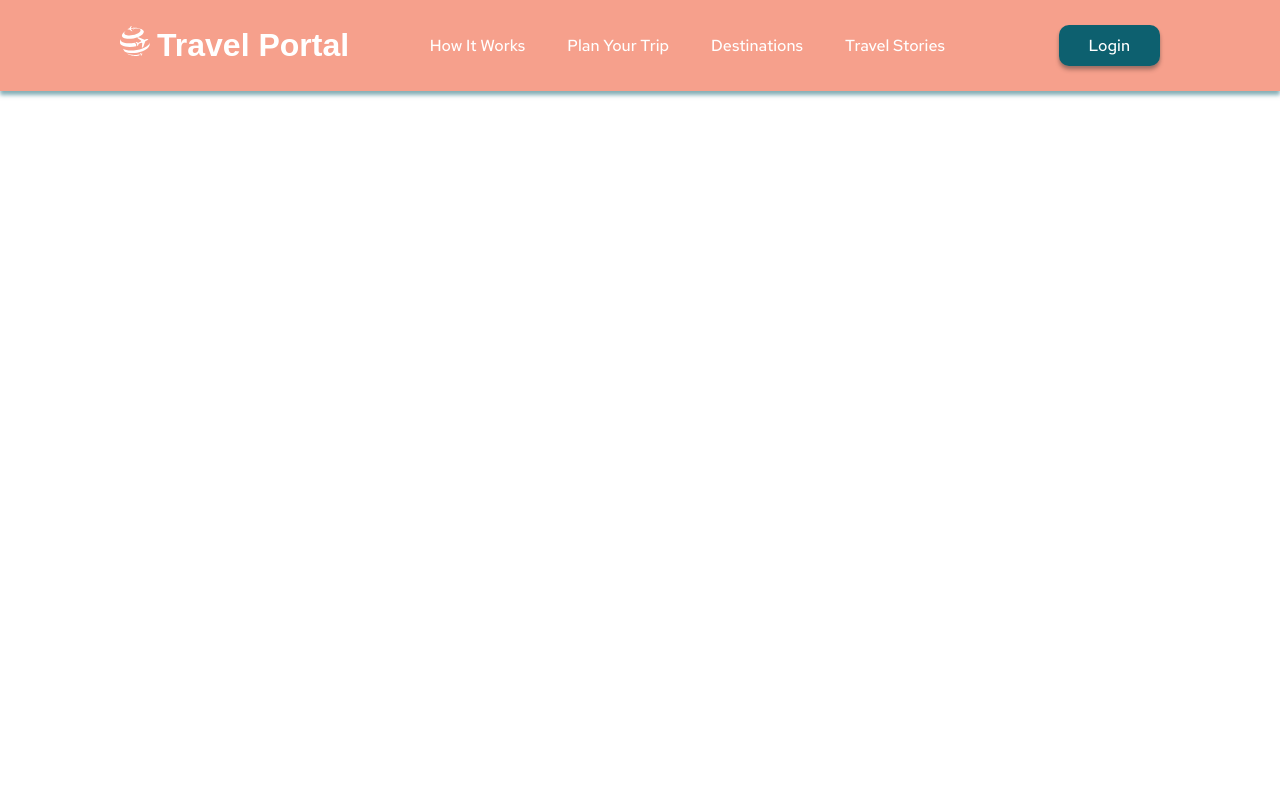
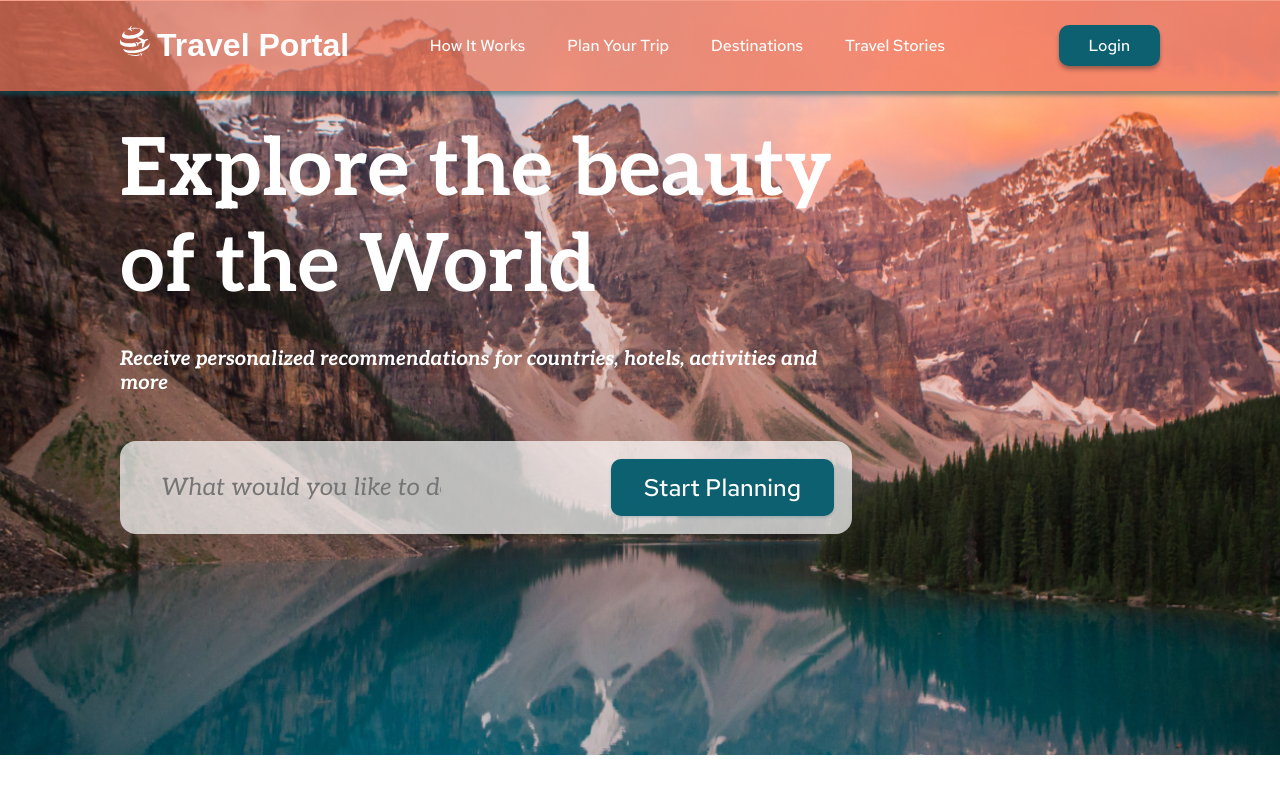
Before and after one commit to Yuliya-Karuk/rsschool-travel, a plain HTML site: page index.html in a window 1280 px wide. Drawn offline with Linux system fonts and the light colour scheme; a web font is replaced by a local one.

Commit message:
feat: add "Preview" section

```diff
--- a/css/style.css
+++ b/css/style.css
@@ -31,6 +31,16 @@ body {
 
 button {
     border: none;
+    border-radius: 10px;
+    padding: 10px 33px;
+
+    font-family: 'Red Hat Text';
+    color: var(--basic-white);
+    font-weight: 500;
+    font-size: 24px;
+    line-height: 32px;
+
+    background: #0D606F;
 }
 
 /* HEADER */
@@ -46,6 +56,9 @@ button {
     align-items: center;
 
     color: var(--basic-white);
+
+    position: relative;
+    z-index: 10;
 }
 
 .header a {
@@ -87,15 +100,78 @@ button {
 }
 
 .user-enter {
-    background: #0D606F;
     box-shadow: 0px 4px 4px rgba(0, 0, 0, 0.25), 0px 2px 3px rgba(13, 96, 111, 0.16);
-    border-radius: 10px;
 
-    font-family: 'Red Hat Text';
-    color: inherit;
-    font-weight: 500;
     font-size: 16px;
     line-height: 21px;
 
     padding: 10px 30px;
 }
+
+/* MAIN */
+
+.content {
+    position: relative;
+}
+
+/* SECTION PREVIEW */
+
+.preview {
+    position: absolute;
+    top: -90px;
+    padding: 122px 428px 221px 120px;
+
+    background-image: url(../images/bg_1.jpg);
+    background-repeat: no-repeat;
+    background-position: 0 0;
+    background-size: cover;
+
+    color: var(--basic-white);
+    font-family: 'Aleo', serif;
+    font-weight: 700;
+}
+
+.preview-title {
+    font-size: 80px;
+    line-height: 96px;
+
+    margin: 0;
+    margin-bottom: 32px;
+
+}
+
+.preview-text {
+    font-style: italic;
+    font-size: 20px;
+    line-height: 24px;
+
+    margin: 0;
+    margin-bottom: 46px;
+}
+
+.preview-search {
+    background: rgba(255, 255, 255, 0.7);
+    border-radius: 16px;
+
+    padding: 18px;
+
+    display: flex;
+    justify-content: space-between;
+}
+
+.preview-input {
+    padding: 14px 23px;
+    background: none;
+    border: none;
+
+    font-style: italic;
+    font-weight: 400;
+    font-size: 24px;
+    line-height: 29px;
+
+    color: #F2785C;
+}
+
+.preview-button {
+    box-shadow: 0px 0px 3px rgba(13, 96, 111, 0.08), 0px 2px 3px rgba(13, 96, 111, 0.16);
+}
--- a/index.html
+++ b/index.html
@@ -8,6 +8,8 @@
     <link href="css/style.css" rel="stylesheet">
     <link href="https://fonts.googleapis.com/css2?family=Red+Hat+Text:wght@500&display=swap" rel="stylesheet">
     <link href="https://fonts.googleapis.com/css2?family=Magra:wght@700&display=swap" rel="stylesheet">
+    <link href="https://fonts.googleapis.com/css2?family=Aleo:ital,wght@0,400;0,700;1,400;1,700&display=swap"
+        rel="stylesheet">
     <title>Document</title>
 </head>
 <body>
@@ -32,6 +34,19 @@
             </div>
         </header>
 
+        <main class="content">
+            <section class="preview">
+                <div class="preview-wrapper">
+                    <h1 class="preview-title">Explore the beauty of the World</h1>
+                    <p class="preview-text">Receive personalized recommendations for countries, hotels, activities and more</p>
+                    <form class="preview-search" action="#">
+                        <input class="preview-input" type="text" placeholder="What would you like to do?" aria-label="search for desired place">
+                        <button class="preview-button" type="submit">Start Planning</button>
+                    </form>
+                </div>
+            </section>
+        </main>
+
     </div>
 </body>
 </html>
```
